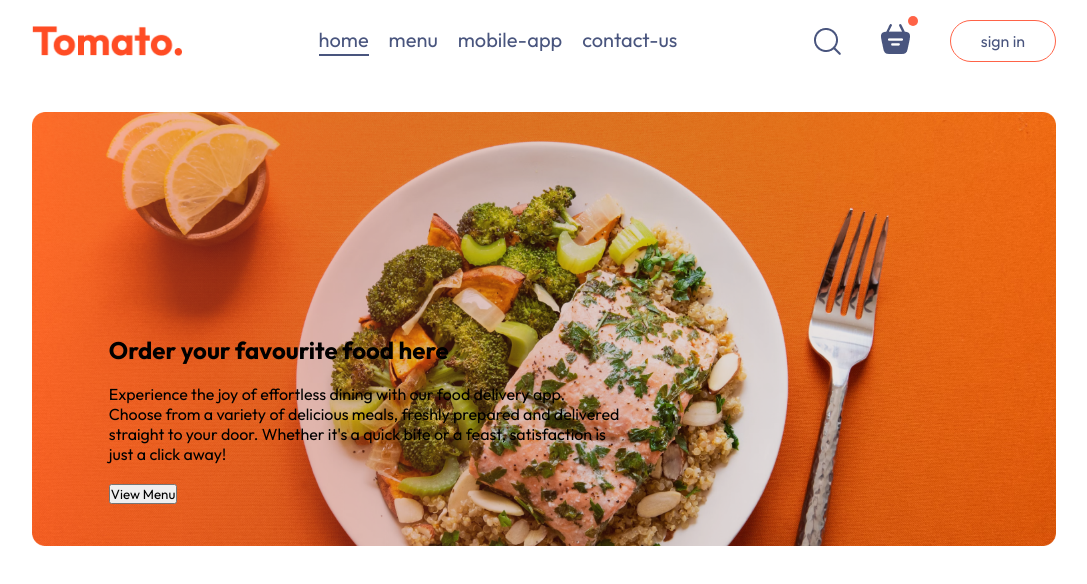
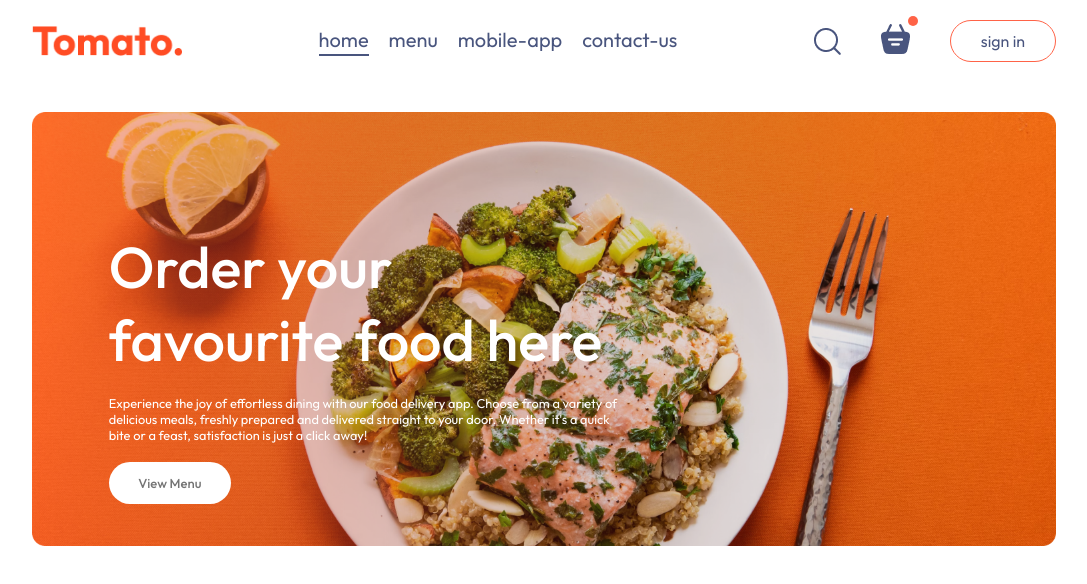
Before and after one commit to Burger-Queen-Food/Online-Food-Delivery-App, a React (Vite) app in the folder frontend/: page / in a window 1280 px wide. Shown: the top 584 px of the page, without its empty margins (96-1183 px from the left). Built offline with nearby package versions, Linux system fonts and the light colour scheme.

Commit message:
header finished

```diff
--- a/frontend/src/components/Header/Header.css
+++ b/frontend/src/components/Header/Header.css
@@ -16,3 +16,24 @@
     bottom: 10%;
     left: 6vw;
 }
+
+.header-contents h2 {
+    font-weight: 500;
+    color: white;
+    font-size: max(4.5vw, 22px);
+}
+
+.header-contents p {
+    color: white;
+    font-size: 1vw;
+}
+
+.header-contents button {
+    border: none;
+    color: #747474;
+    font-weight: 500;
+    padding: 1vw 2.3vw;
+    background-color: white;
+    font-size: max(1vw, 13px);
+    border-radius: 50px;
+}
```
